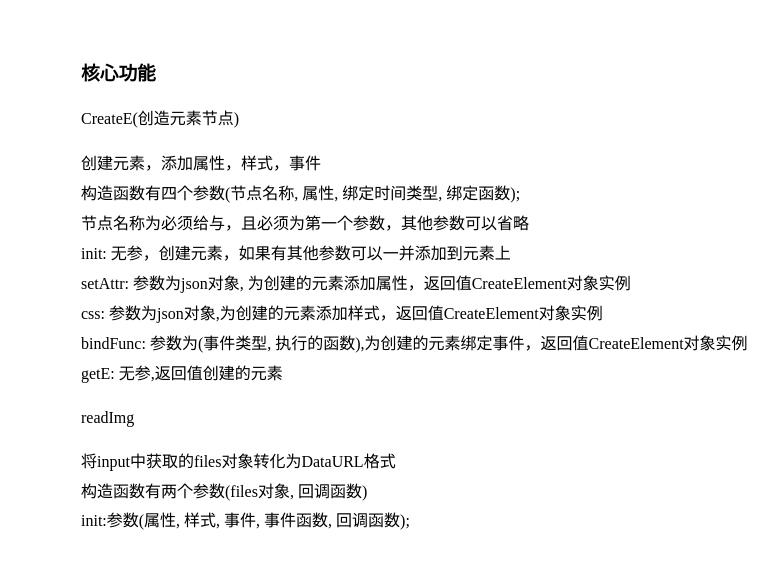
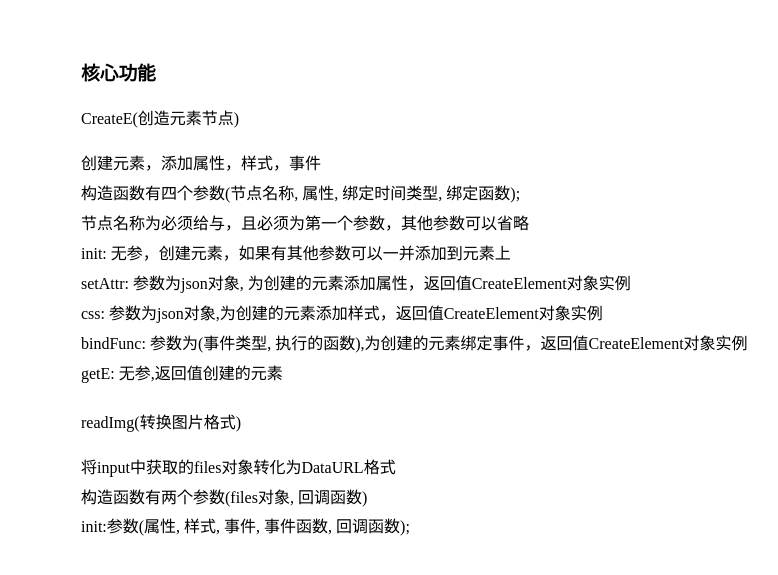
Before and after one commit to jacoblpf/DataURL, a plain HTML site: page index.html in a window 1280 px wide. Shown: the part 239-814 px from the top of the page, without its empty margins (49-827 px from the left). Drawn offline with Linux system fonts and the light colour scheme.

Commit message:
Update index.html

```diff
--- a/index.html
+++ b/index.html
@@ -93,7 +93,7 @@
 				<p>getE: 无参,返回值创建的元素</p>
 			</li>
 		</ul>
-		<span class='title'>readImg</span>
+		<span class='title'>readImg(转换图片格式)</span>
 		<ul>
 			<li>
 				<P>将input中获取的files对象转化为DataURL格式</P>
```
